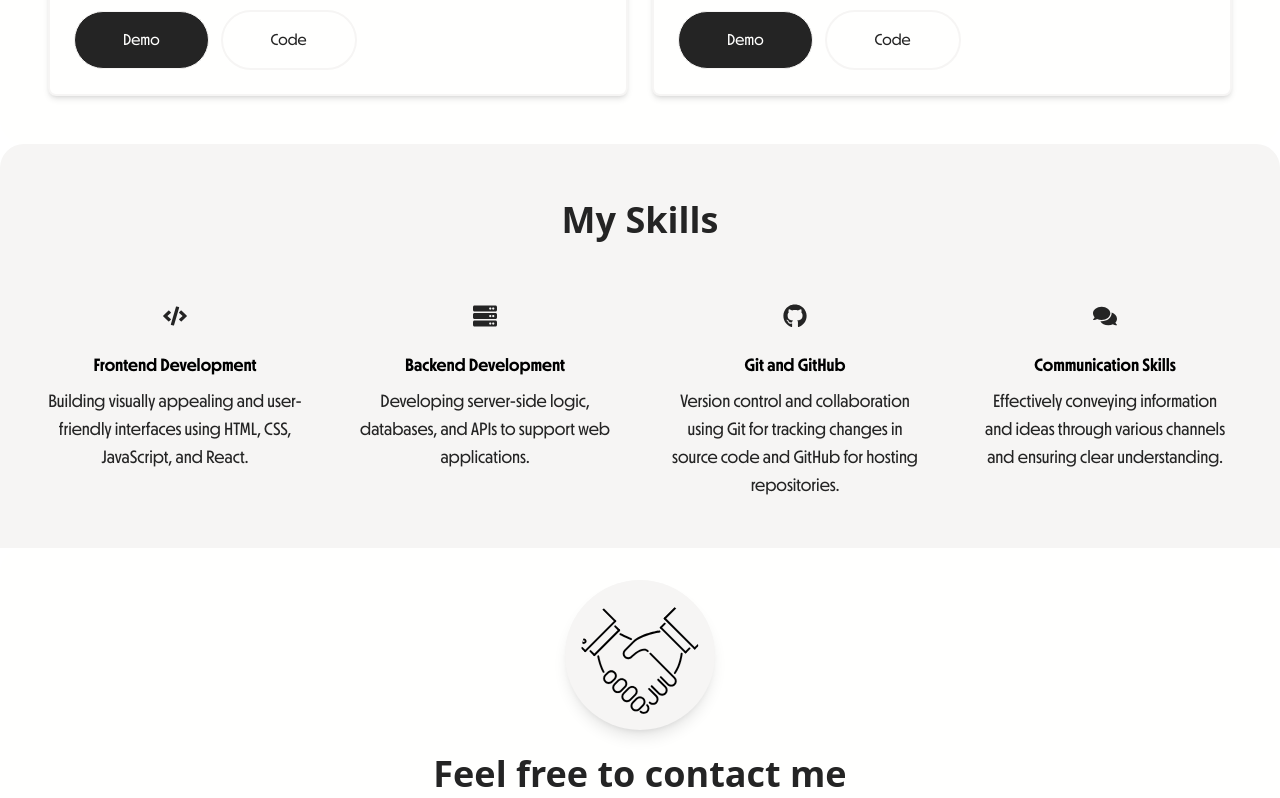
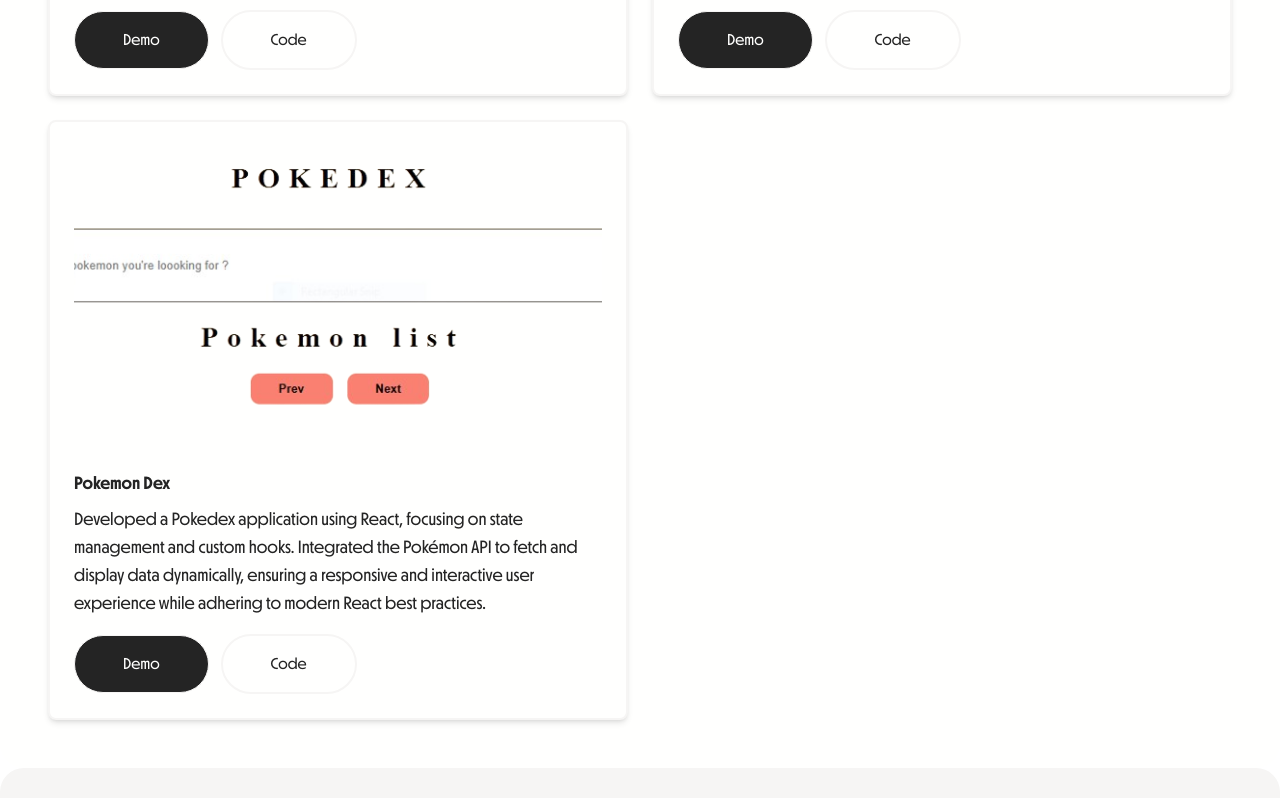
Before and after one commit to Rishabh2024/Portfolio-Rishabh, a React (Vite) app: page / in a window 1280 px wide. Shown: the part 1220-2018 px from the top of the page. Built offline with nearby package versions, Linux system fonts and the light colour scheme.

Commit message:
Initial commit with Pokedex project

```diff
--- a/data.js
+++ b/data.js
@@ -23,6 +23,15 @@
     img: "/images/Ecommerce.png",
     demoLink: "https://rishabh2024.github.io/E-CommerceSite/project1/",
     githubLink: "https://github.com/Rishabh2024/E-CommerceSite",
+  },
+  {
+    name: "Pokemon Dex",
+    description:
+      " Developed a Pokedex application using React, focusing on state management and custom hooks. Integrated the Pokémon API to fetch and display data dynamically, ensuring a responsive and interactive user experience while adhering to modern React best practices.",
+
+    img: "/images/pokemon.png",
+    demoLink: "https://pokedex-mu-rose-41.vercel.app/",
+    githubLink: "https://github.com/Rishabh2024/Pokedex",
   },
 ];
 
```
Also changed, not shown: public/images/pokemon.png (added).
